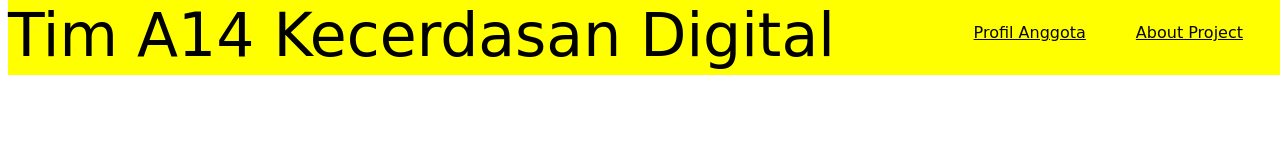
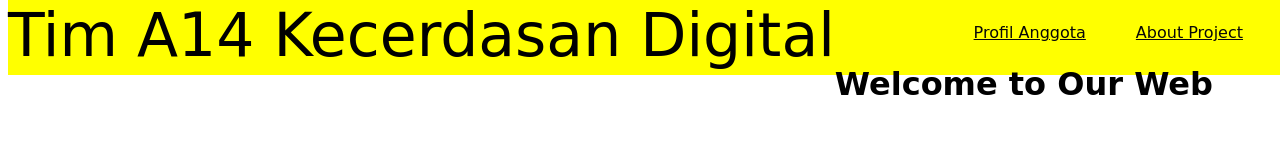
Before and after one commit to mazeda01/trainingprogate, a plain HTML site: page index.html in a window 1280 px wide. Drawn offline with Linux system fonts and the light colour scheme.

Commit message:
Update index.html

```diff
--- a/index.html
+++ b/index.html
@@ -18,5 +18,10 @@
           <a href="#">About Project</a>
         </div>
       </div>
+      <div class="site-welcome">
+            <div class="site-tittle welcome-font">
+                <h1 class="text-title animated":hover>Welcome to Our Web</h1>
+            </div>
+      </div>
     </header>
 </html>
```
